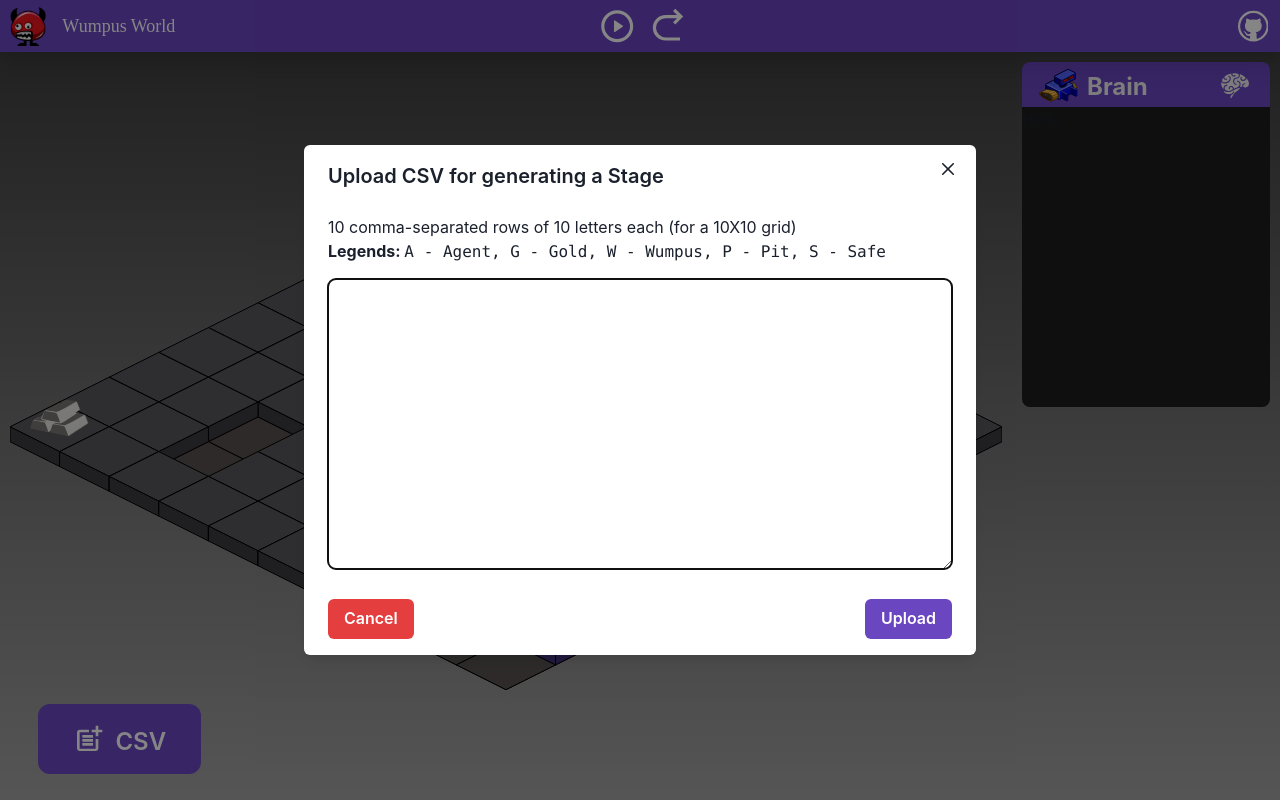
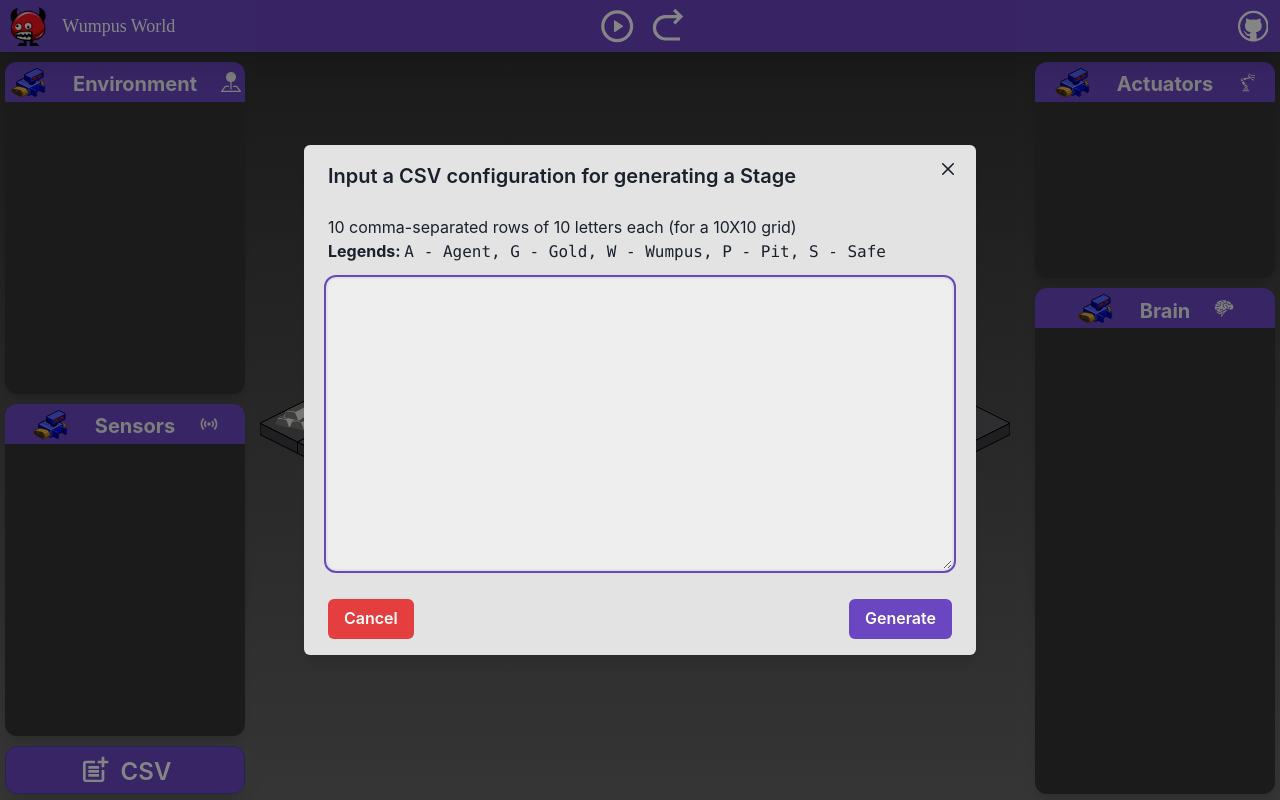
Before and after one commit to rudrOwO/wumpus-world, a React (Vite) app: page / in a window 1280 px wide. Both pictures are taken after a click on the button "CSV". Built offline with nearby package versions, Linux system fonts and the light colour scheme; a web font is replaced by a local one.

Commit message:
Layout implementation complete

```diff
--- a/src/App.tsx
+++ b/src/App.tsx
@@ -1,15 +1,42 @@
-import { Flex, Box } from "@chakra-ui/react"
+import { useState } from "react"
+import { Flex } from "@chakra-ui/react"
 import { ControlPanel } from "./components/ControlPanel"
+import { GenerateStage } from "./components/GenerateStage"
 import { Stage } from "./components/Stage"
 import { Brain } from "./components/Brain"
+import { Map } from "./components/Map"
+import { Actuators } from "./components/Actuators"
+import { Sensors } from "./components/Sensors"
 
 const App = () => {
+  const [environment, setEnvironment] = useState(
+    `
+    S,S,S,S,S,S,S,S,S,S,
+    S,S,S,S,S,S,S,S,P,S,
+    S,S,S,S,W,S,S,S,S,S,
+    S,S,S,S,S,S,S,S,S,S,
+    S,S,P,S,S,S,S,S,S,S,
+    S,S,S,S,S,G,S,S,S,S,
+    S,S,S,S,S,S,S,S,W,S,
+    S,S,P,S,S,S,S,S,S,S,
+    S,S,P,S,S,S,W,S,S,S,
+    G,S,S,S,S,S,S,S,P,P,
+  `.replace(/[^SWAPG]/g, "") // Sanitized input to remove unwanted characters
+  )
   return (
-    <Flex flexDirection="column" w="100vw" h="100vh">
+    <Flex flexDirection="column" w="100vw" h="100vh" bgGradient="linear-gradient(#303030, #666666)">
       <ControlPanel />
-      <Flex flexGrow={1} bgGradient="linear-gradient(#404040, #a3a3a3)">
-        <Stage />
-        <Brain />
+      <Flex flexGrow={1} mb="0.5%">
+        <Flex flex={1} flexDirection="column">
+          <Map />
+          <Sensors />
+          <GenerateStage setEnvironment={setEnvironment} />
+        </Flex>
+        <Stage flex={3} environment={environment} />
+        <Flex flex={1} flexDirection="column">
+          <Actuators />
+          <Brain />
+        </Flex>
       </Flex>
     </Flex>
   )
--- /dev/null
+++ b/src/components/Actuators.tsx
@@ -0,0 +1,6 @@
+import { GiMechanicalArm } from "react-icons/gi"
+import { InfoPanel } from "./InfoPanel"
+
+export const Actuators = () => {
+  return <InfoPanel title="Actuators" icon={GiMechanicalArm} flex={3}></InfoPanel>
+}
--- a/src/components/Brain.tsx
+++ b/src/components/Brain.tsx
@@ -1,11 +1,6 @@
-import { Flex, Box } from "@chakra-ui/react"
 import { InfoPanel } from "./InfoPanel"
 import { GiBrain } from "react-icons/gi"
 
 export const Brain = () => {
-  return (
-    <InfoPanel title="Brain" icon={GiBrain} flex={1}>
-      <Box h="300px">Hello</Box>
-    </InfoPanel>
-  )
+  return <InfoPanel title="Brain" icon={GiBrain} flex={7}></InfoPanel>
 }
--- /dev/null
+++ b/src/components/GenerateStage.tsx
@@ -0,0 +1,27 @@
+import { Dispatch, SetStateAction, useCallback } from "react"
+import { useDisclosure } from "@chakra-ui/react"
+import { GenerateStageModal } from "./GenerateStageModal"
+import { GenerateStageButton } from "./GenerateStageButton"
+
+import { useSimulation } from "../contexts/Simulation"
+
+interface ModalProps {
+  setEnvironment: Dispatch<SetStateAction<string>>
+}
+
+export const GenerateStage = ({ setEnvironment }: ModalProps) => {
+  const { isOpen, onOpen, onClose } = useDisclosure()
+  const { setIsPlaying } = useSimulation()
+
+  const handleClick = useCallback(() => {
+    setIsPlaying(false)
+    onOpen()
+  }, [])
+
+  return (
+    <>
+      <GenerateStageModal isOpen={isOpen} onClose={onClose} setEnvironment={setEnvironment} />
+      <GenerateStageButton onClick={handleClick} />
+    </>
+  )
+}
--- a/src/components/UploadStageButton.tsx
+++ b/src/components/GenerateStageButton.tsx
@@ -1,28 +1,29 @@
+import { Button, Flex, Text, useDisclosure } from "@chakra-ui/react"
 import { MdPostAdd } from "react-icons/md"
-import { Button, Flex, Text } from "@chakra-ui/react"
 
 interface Props {
-  onOpen: () => void
+  onClick: () => void
 }
 
-export const UploadStageButton = ({ onOpen }: Props) => (
+export const GenerateStageButton = ({ onClick: handleClick }: Props) => (
   <Button
-    position="absolute"
-    left="3vw"
-    top="88vh"
+    shadow="xl"
+    mt="10px"
+    mx="5px"
     colorScheme="unstyled"
     bg="purple.600"
     borderRadius="xl"
+    borderWidth="1px"
+    borderColor="purple.700"
     size="lg"
-    p="35px"
-    onClick={onOpen}
+    onClick={handleClick}
     _hover={{
       background: "purple.700",
     }}
   >
     <Flex alignItems={"center"}>
       <MdPostAdd fontSize="32px" />
-      <Text display={["none", "none", "inline"]} fontSize="2xl" ml="10px" mt="6px">
+      <Text fontSize="2xl" ml="10px" mt="6px">
         CSV
       </Text>
     </Flex>
--- a/src/components/UploadStageModal.tsx
+++ b/src/components/GenerateStageModal.tsx
@@ -20,7 +20,7 @@ interface ModalProps {
   setEnvironment: Dispatch<SetStateAction<string>>
 }
 
-export const UploadStageModal = ({ isOpen, onClose, setEnvironment }: ModalProps) => {
+export const GenerateStageModal = ({ isOpen, onClose, setEnvironment }: ModalProps) => {
   const formik = useFormik({
     initialValues: {
       csv: "",
@@ -34,8 +34,8 @@ export const UploadStageModal = ({ isOpen, onClose, setEnvironment }: ModalProps
   return (
     <Modal isOpen={isOpen} onClose={onClose} isCentered size="2xl">
       <ModalOverlay />
-      <ModalContent>
-        <ModalHeader>Upload CSV for generating a Stage</ModalHeader>
+      <ModalContent bg="#e3e3e3">
+        <ModalHeader>Input a CSV configuration for generating a Stage</ModalHeader>
         <ModalCloseButton />
 
         <form onSubmit={formik.handleSubmit}>
@@ -47,8 +47,13 @@ export const UploadStageModal = ({ isOpen, onClose, setEnvironment }: ModalProps
               <code> A - Agent, G - Gold, W - Wumpus, P - Pit, S - Safe </code>
             </Box>
             <chakra.textarea
+              bg="#eeeeee"
+              outline="none"
               rows={10}
               borderRadius="lg"
+              _focus={{
+                outlineColor: "purple.600",
+              }}
               fontSize="lg"
               padding="10px"
               width="100%"
@@ -73,7 +78,7 @@ export const UploadStageModal = ({ isOpen, onClose, setEnvironment }: ModalProps
               }}
               onClick={onClose}
             >
-              Upload
+              Generate
             </Button>
           </ModalFooter>
         </form>
--- a/src/components/InfoPanel.tsx
+++ b/src/components/InfoPanel.tsx
@@ -1,51 +1,35 @@
-import { Center, Flex, Image, Text } from "@chakra-ui/react"
+import { Center, Flex, Image, Text, Box } from "@chakra-ui/react"
 import { ReactNode } from "react"
 import { IconType } from "react-icons"
 
-interface InferenceProps {
+interface InfoPanelProps {
   flex: number
   title: string
   icon: IconType
   children?: ReactNode
 }
 
-export const InfoPanel = (props: InferenceProps) => {
+export const InfoPanel = (props: InfoPanelProps) => {
   const { flex, title, icon: Icon, children } = props
 
   return (
     <Flex
+      borderRadius="xl"
+      shadow="lg"
       mt="10px"
-      mr="10px"
-      display={["none", "none", "block"]}
+      mx="5px"
       flex={flex}
       flexDirection="column"
+      bg="#333333"
     >
-      <Flex
-        bg="purple.600"
-        borderTopLeftRadius="lg"
-        borderTopRightRadius="lg"
-        flexDirection="row"
-        justifyContent="space-between"
-        alignItems="center"
-      >
-        <Center ml="20px">
-          <Image h="45px" src="/android0.svg" />
-          <Text color="#eeeeee" mx="5%" mt="5%" fontSize="2xl" fontWeight="bold">
-            {title}
-          </Text>
-        </Center>
-        <Center mr="20px">
-          <Icon size="30px" color="#eeeeee" />
-        </Center>
-      </Flex>
-      <Flex
-        borderBottomRightRadius="lg"
-        borderBottomLeftRadius="lg"
-        flexDirection="column"
-        bg="#1C1C1C"
-      >
-        {children}
-      </Flex>
+      <Center gap="5%" bg="purple.600" borderTopLeftRadius="xl" borderTopRightRadius="xl">
+        <Image h="40px" src="/android0.svg" />
+        <Text color="#eeeeee" mx="5%" mt="2%" fontSize="xl" fontWeight="bold">
+          {title}
+        </Text>
+        <Icon size="20px" color="#eeeeee" />
+      </Center>
+      {children}
     </Flex>
   )
 }
--- /dev/null
+++ b/src/components/Map.tsx
@@ -0,0 +1,7 @@
+import { Flex, Box, Center } from "@chakra-ui/react"
+import { InfoPanel } from "./InfoPanel"
+import { BsPinMapFill } from "react-icons/bs"
+
+export const Map = () => {
+  return <InfoPanel title="Environment" icon={BsPinMapFill} flex={1}></InfoPanel>
+}
--- /dev/null
+++ b/src/components/Sensors.tsx
@@ -0,0 +1,6 @@
+import { MdSensors } from "react-icons/md"
+import { InfoPanel } from "./InfoPanel"
+
+export const Sensors = () => {
+  return <InfoPanel title="Sensors" icon={MdSensors} flex={1}></InfoPanel>
+}
--- a/src/components/Stage.tsx
+++ b/src/components/Stage.tsx
@@ -2,26 +2,15 @@ import { useEffect, useRef, useState } from "react"
 import { Center, useDisclosure } from "@chakra-ui/react"
 import { generateStage, loadGameAssets, gameTick } from "../lib/game"
 import { useSimulation } from "../contexts/Simulation"
-import { UploadStageButton } from "./UploadStageButton"
-import { UploadStageModal } from "./UploadStageModal"
+import { GenerateStage } from "./GenerateStage"
 
-export const Stage = () => {
+interface StageProps {
+  flex: number
+  environment: string
+}
+
+export const Stage = ({ flex, environment }: StageProps) => {
   const { isPlaying, step } = useSimulation()
-  const { isOpen, onOpen, onClose } = useDisclosure()
-  const [environment, setEnvironment] = useState(
-    `
-    S,W,S,W,S,S,S,S,S,S,
-    P,S,S,S,S,S,S,S,P,S,
-    P,S,S,S,W,S,S,S,S,S,
-    S,S,S,S,S,S,S,S,S,S,
-    S,S,P,S,S,S,S,S,S,S,
-    S,S,S,S,S,G,S,S,S,S,
-    S,S,S,S,S,S,S,S,W,S,
-    S,S,P,S,S,S,S,S,S,S,
-    S,S,P,S,S,S,W,S,S,S,
-    G,S,S,S,S,S,S,S,P,P,
-  `.replace(/[^SWAPG]/g, "") // Sanitized input to remove unwanted characters
-  )
   const canvasRef = useRef<HTMLCanvasElement>(null)
   const containerRef = useRef<HTMLDivElement>(null)
   const canvasContext = useRef<CanvasRenderingContext2D | null>(null)
@@ -56,12 +45,8 @@ export const Stage = () => {
   }, [isPlaying, step])
 
   return (
-    <>
-      <Center flex={4} h="100%" ml="10px" mr="20px" ref={containerRef}>
-        <canvas ref={canvasRef} />
-      </Center>
-      <UploadStageButton onOpen={onOpen} />
-      <UploadStageModal isOpen={isOpen} onClose={onClose} setEnvironment={setEnvironment} />
-    </>
+    <Center flex={flex} h="100%" ml="10px" mr="20px" ref={containerRef}>
+      <canvas ref={canvasRef} />
+    </Center>
   )
 }
--- a/src/lib/game.ts
+++ b/src/lib/game.ts
@@ -64,39 +64,12 @@ export const loadGameAssets = async (ctx: CanvasRenderingContext2D) => {
 export const gameTick = (ctx: CanvasRenderingContext2D, unit: number) => {
   ctx.clearRect(0, 0, 10 * 2 * unit, 10 * unit)
 
-  // ! Test Stuff
-  stage[0][0].isSpeculation = false
-  stage[1][0].isSpeculation = false
   stage[0][0].hasBreeze = true
-  stage[0][0].hasStench = true
-  stage[0][1].isSpeculation = false
-  stage[0][2].isSpeculation = false
-  stage[0][3].isSpeculation = false
-  stage[0][4].isSpeculation = false
-  stage[0][5].isSpeculation = false
-  stage[1][8].isSpeculation = false
-  stage[8][9].isSpeculation = false
-  // ! Test Stuff
 
-  // * Loops for drawing the stage ~ Uses Painter's Algorithm
-  // 1 Draw Pits
+  // * Drawing the stage with Painter's Algorithm
   for (let y = 0; y < 10; y++) {
     for (let x = 0; x < 10; x++) {
-      stage[y][x].drawPit(ctx, unit)
-    }
-  }
-
-  // 2 Draw Safe Tiles
-  for (let y = 0; y < 10; y++) {
-    for (let x = 0; x < 10; x++) {
-      stage[y][x].drawTile(ctx, unit)
-    }
-  }
-
-  // 3 Draw Other Environment Variables
-  for (let y = 0; y < 10; y++) {
-    for (let x = 0; x < 10; x++) {
-      stage[y][x].drawEnvironmentVariable(ctx, unit)
+      stage[y][x].drawToCanvas(ctx, unit)
     }
   }
 }
```
Also changed, not shown: src/lib/slot.ts (+17 -22 lines).
